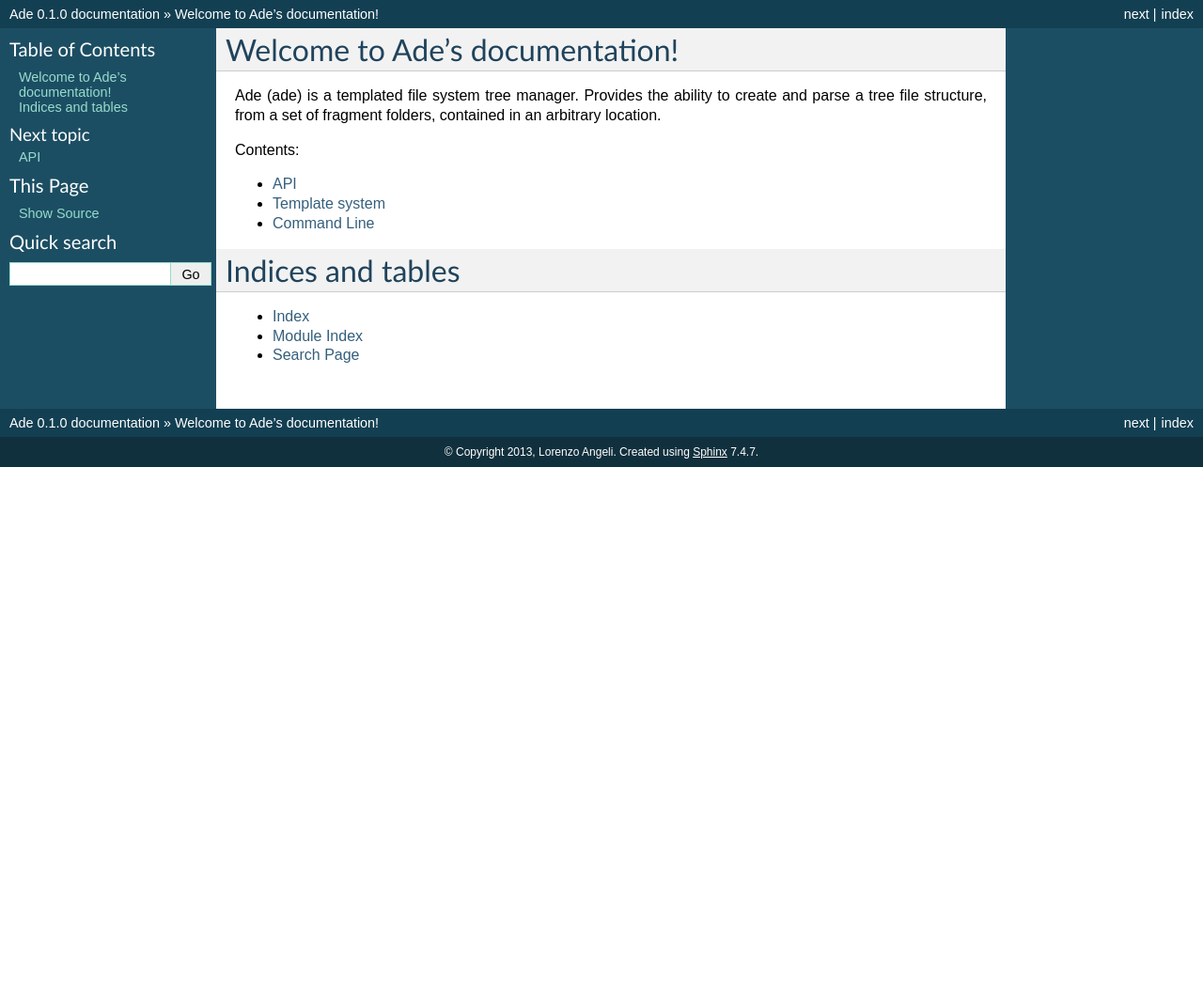
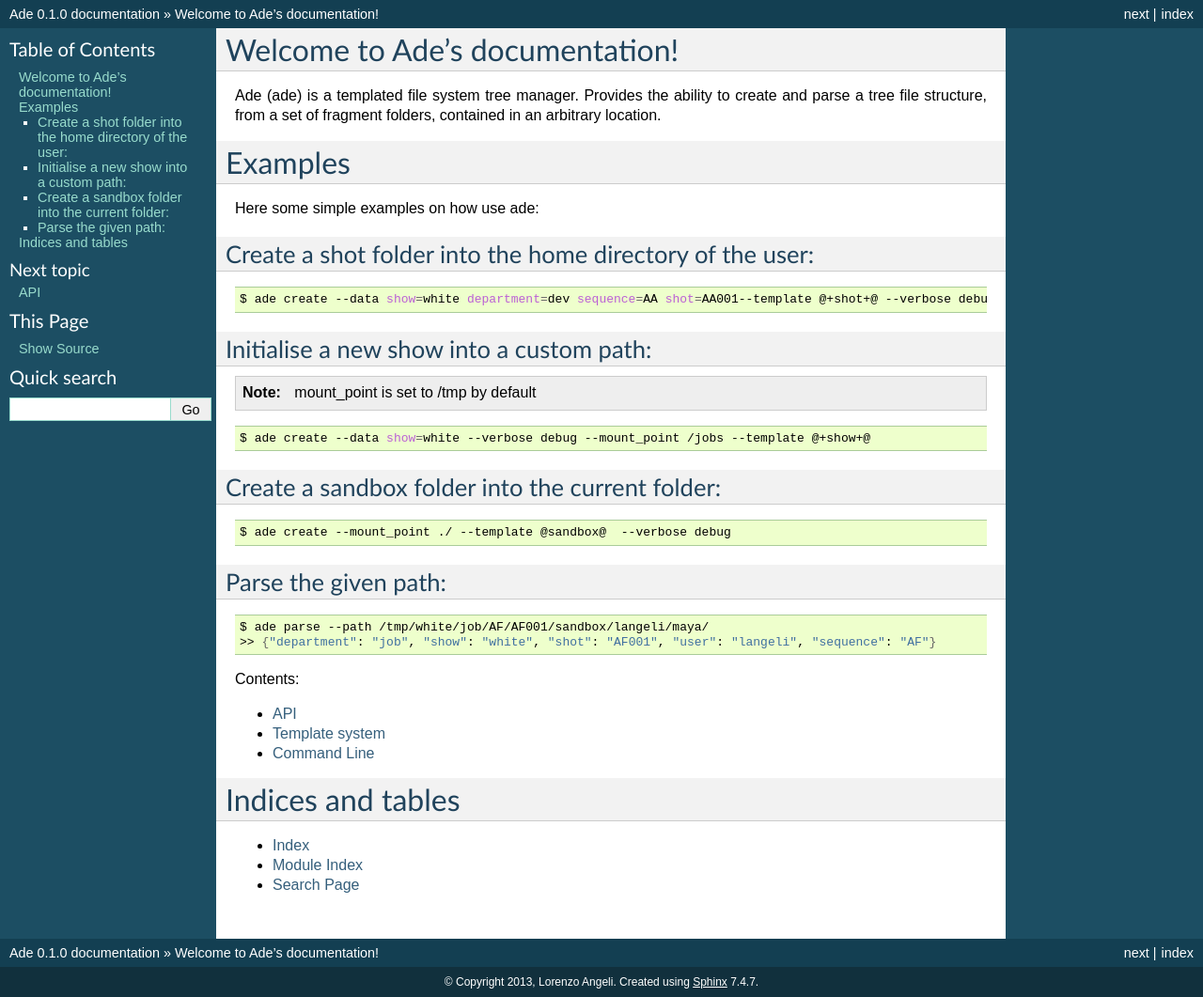
Before and after one commit to EfestoLab/ade, a Sphinx documentation site: the page built from docs/source/index.rst, in a window 1280 px wide. Shown: the whole page at 94% size. Built offline with Sphinx 7.4.7, drawn with Linux system fonts in a browser that asks for light colours; before the commit the page ends 900 px from its top, so only the background shows below that.

Commit message:
move examples to home page

```diff
--- a/docs/source/command/index.rst
+++ b/docs/source/command/index.rst
@@ -31,6 +31,7 @@ On another hand creating a tree becomes:
 .. code-block:: bash
 
 	$ ade create
+
 
 Flags
 =====
@@ -77,7 +78,11 @@ variable of the templates. Data allowes you to do so.
 
 .. code-block:: bash
 
-	$ ade create --data show=white department=film sequence=AA shot=AA001 user=hdd
+	$ ade create --data show=white department=film sequence=AA shot=AA001
+
+.. note::
+	If not provided data set the variable user to $USER (the current user).
+
 
 
 --template_folder
@@ -114,30 +119,3 @@ The target path for the parse.
 .. code-block:: bash
 
 	$ ade parse --path /tmp/white/AF/AF001/maya/scenes
-
-
-Examples
-========
-Here some simple examples on how use ade:
-
-
-Create a shot folder into the home directory of the user:
-
-.. code-block:: bash
-
- 	$ ade create --data show=white department=dev sequence=AA shot=AA001 user=langeli --template @+shot+@ --verbose debug --mount_point $HOME
-
-
-Initialise a new show into the directory of the user:
-
-.. code-block:: bash
-
- 	$ ade create --data show=white --verbose debug --mount_point $HOME --template @+show+@
-
-
-
-Create a maya folder into the current folder:
-
-.. code-block:: bash
-
- 	$ ade create -mount_point ./ --template @maya@
--- a/docs/source/index.rst
+++ b/docs/source/index.rst
@@ -9,6 +9,47 @@ Welcome to Ade's documentation!
 Ade (ade) is a templated file system tree manager.
 Provides the ability to create and parse a tree file structure,
 from a set of fragment folders, contained in an arbitrary location.
+
+
+Examples
+========
+Here some simple examples on how use ade:
+
+
+Create a shot folder into the home directory of the user:
+---------------------------------------------------------
+
+.. code-block:: bash
+
+ 	$ ade create --data show=white department=dev sequence=AA shot=AA001--template @+shot+@ --verbose debug --mount_point $HOME
+
+
+Initialise a new show into a custom path:
+-------------------------------------------
+
+.. note::
+	mount_point is set to /tmp by default
+
+.. code-block:: bash
+
+ 	$ ade create --data show=white --verbose debug --mount_point /jobs --template @+show+@
+
+
+Create a sandbox folder into the current folder:
+------------------------------------------------
+
+.. code-block:: bash
+
+ 	$ ade create --mount_point ./ --template @sandbox@  --verbose debug
+
+
+Parse the given path:
+---------------------
+
+.. code-block:: bash
+
+ 	$ ade parse --path /tmp/white/job/AF/AF001/sandbox/langeli/maya/
+	>> {"department": "job", "show": "white", "shot": "AF001", "user": "langeli", "sequence": "AF"}
 
 
 
```
